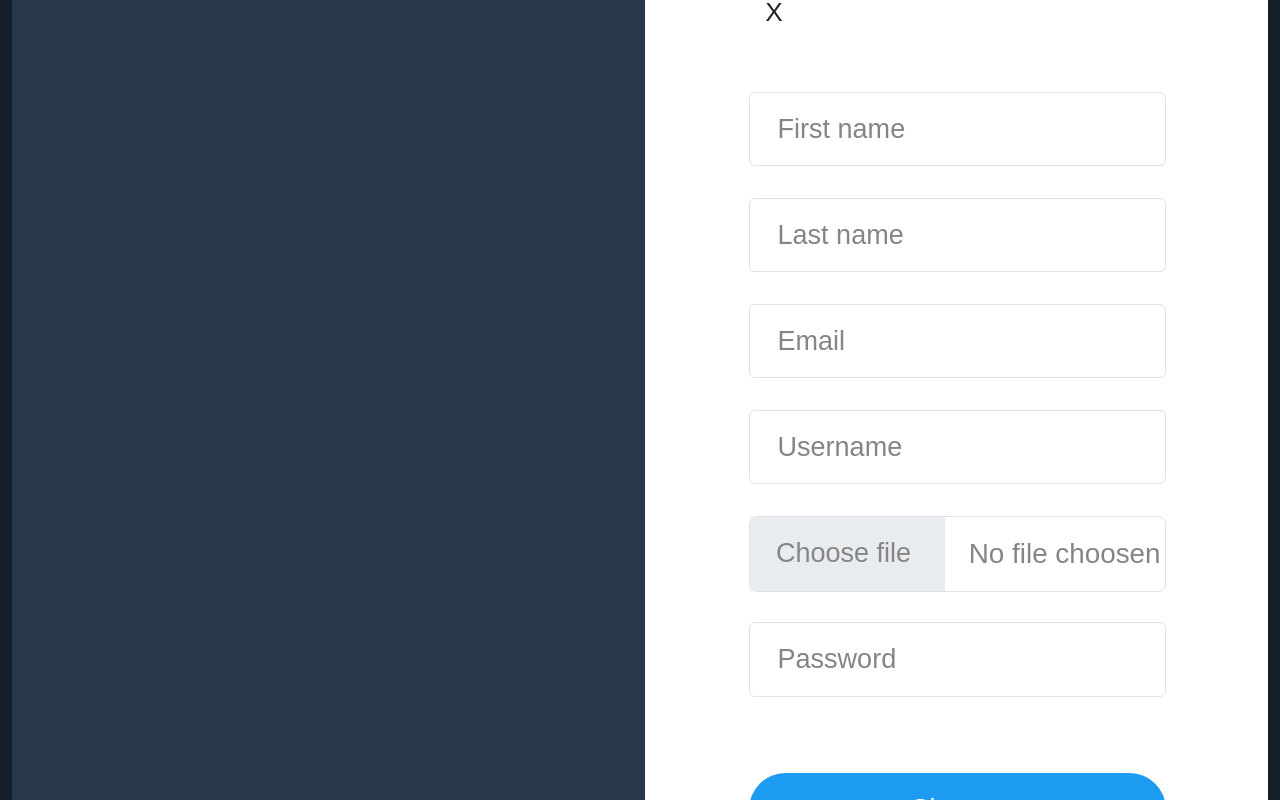
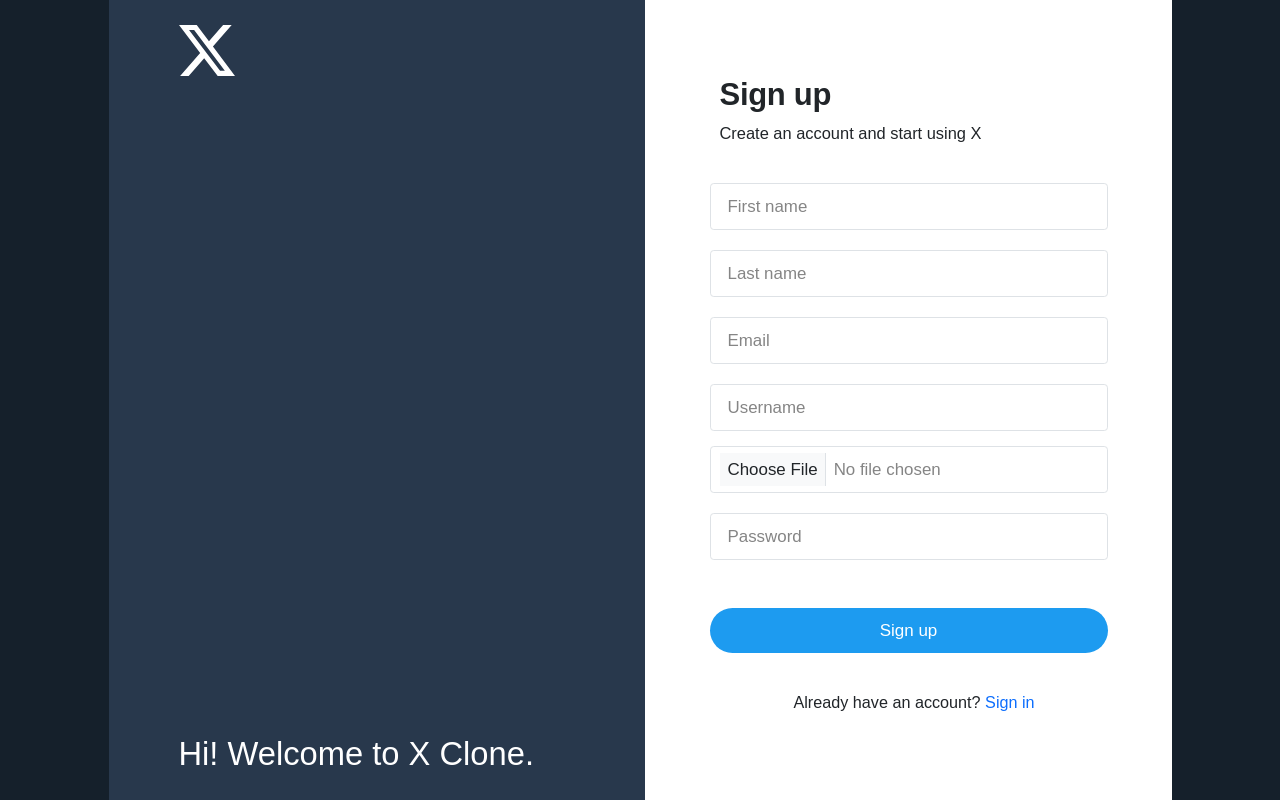
Before and after one commit to Lino-OTM/twitter-app-frontend, a React (Vite) app: page /registro in a window 1280 px wide. Shown: the top 800 px of the page. Built offline with nearby package versions, Linux system fonts and the light colour scheme.

Commit message:
changes in front, upload image

```diff
--- a/src/components/Tweet.jsx
+++ b/src/components/Tweet.jsx
@@ -51,7 +51,7 @@
         </div>
         <div className="col-11">
           <div>
-            <h6 className="d-inline fw-bold">
+            <h6 className="d-inline fs-4 fw-bold">
               {tweet.user.firstname} {tweet.user.lastname}
             </h6>
             <span className="ms-2 text-secondary fw-light">
--- a/src/index.css
+++ b/src/index.css
@@ -1,6 +1,9 @@
 /* Estilos globales */
 #root {
   background-color: #15202b;
+}
+html{
+  font-size: 62.5%;
 }
 
 * {
--- a/src/pages/Home.css
+++ b/src/pages/Home.css
@@ -0,0 +1,3 @@
+.home-font {
+  font-size: 1.6rem;
+}
--- a/src/pages/Home.jsx
+++ b/src/pages/Home.jsx
@@ -6,6 +6,7 @@
 import SideBar from "../components/SideBar";
 import Tweet from "../components/Tweet";
 import Trending from "../components/Trending";
+import "./Home.css";
 
 function Home() {
   const allTweets = useSelector((state) => state.tweets);
@@ -54,7 +55,7 @@
 
   return (
     <>
-      <div className="container">
+      <div className="container home-font">
         <div className="row">
           <div className="col-2">
             <SideBar />
--- a/src/pages/Profile.jsx
+++ b/src/pages/Profile.jsx
@@ -1,12 +1,11 @@
-import React, { useEffect, useState } from 'react';
-import SideBar from '../components/SideBar';
-import Trending from '../components/Trending';
-import { useSelector, useDispatch } from 'react-redux';
-import { useParams } from 'react-router-dom';
-import axios from 'axios';
-import { storeTweets } from '../redux/tweetSlice';
-import Tweet from '../components/Tweet';
-import ErrorMsg from '../components/ErrorMsg';
+import React, { useEffect, useState } from "react";
+import SideBar from "../components/SideBar";
+import Trending from "../components/Trending";
+import { useSelector, useDispatch } from "react-redux";
+import { useParams } from "react-router-dom";
+import axios from "axios";
+import { storeTweets } from "../redux/tweetSlice";
+import Tweet from "../components/Tweet";
 
 const Profile = () => {
   const params = useParams();
@@ -20,14 +19,13 @@
         if (user._id || params.username) {
           const response = await axios({
             url: `${import.meta.env.VITE_API_URL}/users/${params.username}`,
-            method: 'get',
+            method: "get",
           });
           dispatch(storeTweets(response.data.tweets));
           setUser(response.data);
-
         }
       } catch (error) {
-          console.error('Error:', error);
+        console.error("Error:", error);
       }
     };
     getUserTweets();
@@ -35,8 +33,7 @@
 
   return (
     <>
-      {user._id ? (
-        <div className="container">
+      <div className="container fs-4">
         <div className="row">
           <div className="col-3">
             <SideBar />
@@ -50,33 +47,28 @@
                 src={
                   user.image
                     ? user.image
-                      : 'https://www.shutterstock.com/image-vector/young-smiling-man-avatar-brown-600nw-2261401207.jpg'
+                    : "https://www.shutterstock.com/image-vector/young-smiling-man-avatar-brown-600nw-2261401207.jpg"
                 }
               />
             </div>
             <div className="d-flex justify-content-between">
-                <h5 className="fw-bold mt-3">
+              <h5 className="fw-bold fs-3 mt-5">
                 {user.firstname} {user.lastname}
               </h5>
-                <div className="mt-3">
+              <div className="mt-5">
                 <span className="fw-bold">
-                    10{' '}
-                    <span className="fw-light text-secondary">Following</span>
+                  10 <span className="fw-light text-secondary">Following</span>
                 </span>
                 <span className="fw-bold ms-3">20</span>
                 <span className="text-secondary fw-light"> Followers</span>
               </div>
             </div>
             <p className="text-secondary text-lowercase">@{user.username}</p>
-              <p className="text-capitalize">
-                {user.description
-                  ? user.description
-                  : 'Agrega una biografia...'}
+            <p className="text-capitalize mb-5">
+              {user.description ? user.description : "Agrega una biografia..."}
             </p>
             <div className="mb-4">
-                <span className="border-bottom border-info border-3">
-                  Tweets
-                </span>
+              <span className="border-bottom border-info border-3">Tweets</span>
             </div>
             {allTweets.map((tweet) => (
               <Tweet key={tweet._id} tweet={tweet} />
@@ -87,9 +79,6 @@
           </div>
         </div>
       </div>
-      ) : (
-        <ErrorMsg />
-      )}
     </>
   );
 };
--- a/src/pages/Register.css
+++ b/src/pages/Register.css
@@ -1,8 +1,10 @@
+
 .sign-up-form-wrapper {
   max-width: 124.5rem;
   height: 86.6rem;
   border-radius: 3rem;
 }
+
 
 .sign-up-form-wrapper__aside-section {
   display: flex;
@@ -61,36 +63,6 @@
   margin-left: 1.1rem;
 }
 
-.sign-up-form-wrapper__register-form-select-file-wrapper {
-  border: 1px solid #dee2e6;
-  border-radius: 0.5rem;
-  margin-bottom: 1.9rem;
-}
-
-.sign-up-form-wrapper__register-form-select-file-input {
-  display: none;
-}
-
-.sign-up-form-wrapper__register-form-select-file-label {
-  font-size: 1.69rem;
-  color: #858585;
-  padding: 1.05rem 1.6rem;
-  padding-right: 2.1rem;
-  background-color: #e9ecef;
-}
-
-/* Browse */
-.sign-up-form-wrapper__register-form-select-file-wrapper
-  > label.sign-up-form-wrapper__register-form-select-file-label:nth-of-type(2) {
-  display: none;
-}
-.sign-up-form-wrapper__register-form-selected-file {
-  font-size: 1.74rem;
-  margin: 0;
-  margin-left: 1.5rem;
-  color: #858585;
-}
-
 @media (min-width: 1021px) and (max-width: 1298px) {
   .sign-up-form-wrapper {
     max-width: 107.8rem;
--- a/src/pages/Register.jsx
+++ b/src/pages/Register.jsx
@@ -2,15 +2,17 @@
 import "./Register.css";
 import { Link } from "react-router-dom";
 import { useNavigate } from "react-router-dom";
+import axios from "axios";
 
 export const Register = () => {
   const navigate = useNavigate();
+
   const [formData, setFormData] = useState({
     firstname: "",
     lastname: "",
     email: "",
     username: "",
-    image: "",
+    image: undefined,
     password: "",
   });
 
@@ -20,18 +22,25 @@
       [e.target.name]: e.target.value,
     });
   };
+  const handleFileChange = (e) => {
+    setFormData({
+      ...formData,
+      image: e.target.files[0],
+    });
+  };
 
   const handleSubmit = async (e) => {
     e.preventDefault();
     navigate("/login");
 
     try {
-      const response = await fetch(`${import.meta.env.VITE_API_URL}/users`, {
+      const response = await axios({
+        url: `${import.meta.env.VITE_API_URL}/users`,
         method: "POST",
         headers: {
-          "Content-Type": "application/json",
+          "Content-Type": "multipart/form-data",
         },
-        body: JSON.stringify(formData),
+        data: formData,
       });
     } catch (error) {
       console.error("Error:", error);
@@ -61,8 +70,10 @@
 
         <form
           className="sign-up-form-wrapper__register-form bg-white d-flex flex-column container-fluid"
-          action="POST"
+          action="/users"
           onSubmit={handleSubmit}
+          method="post"
+          encType="multipart/form-data"
         >
           <div className="sign-up-form-wrapper__register-form-top-section">
             <h1 className="sign-up-form-wrapper__register-form-title">
@@ -102,7 +113,7 @@
               onChange={handleChange}
             />
             <input
-              className="form-control"
+              className="form-control mb-0"
               type="text"
               name="username"
               placeholder="Username"
@@ -111,25 +122,14 @@
               onChange={handleChange}
             />
 
-            <div className="sign-up-form-wrapper__register-form-select-file-wrapper d-flex align-items-center">
-              <input
-                type="file"
-                id="files"
-                name="files"
-                value={formData.image}
-                onChange={handleChange}
-                className="sign-up-form-wrapper__register-form-select-file-input"
-              />
-              <label
-                className="sign-up-form-wrapper__register-form-select-file-label"
-                htmlFor="files"
-              >
-                Choose file
-              </label>
-              <p className="sign-up-form-wrapper__register-form-selected-file">
-                No file choosen
-              </p>
-            </div>
+            <label htmlFor="formFile" className="form-label"></label>
+            <input
+              className="form-control"
+              onChange={handleFileChange}
+              type="file"
+              id="formFile"
+              name="image"
+            />
 
             <input
               className="form-control"
```
Lines whose indentation alone changed are shown as unchanged.
